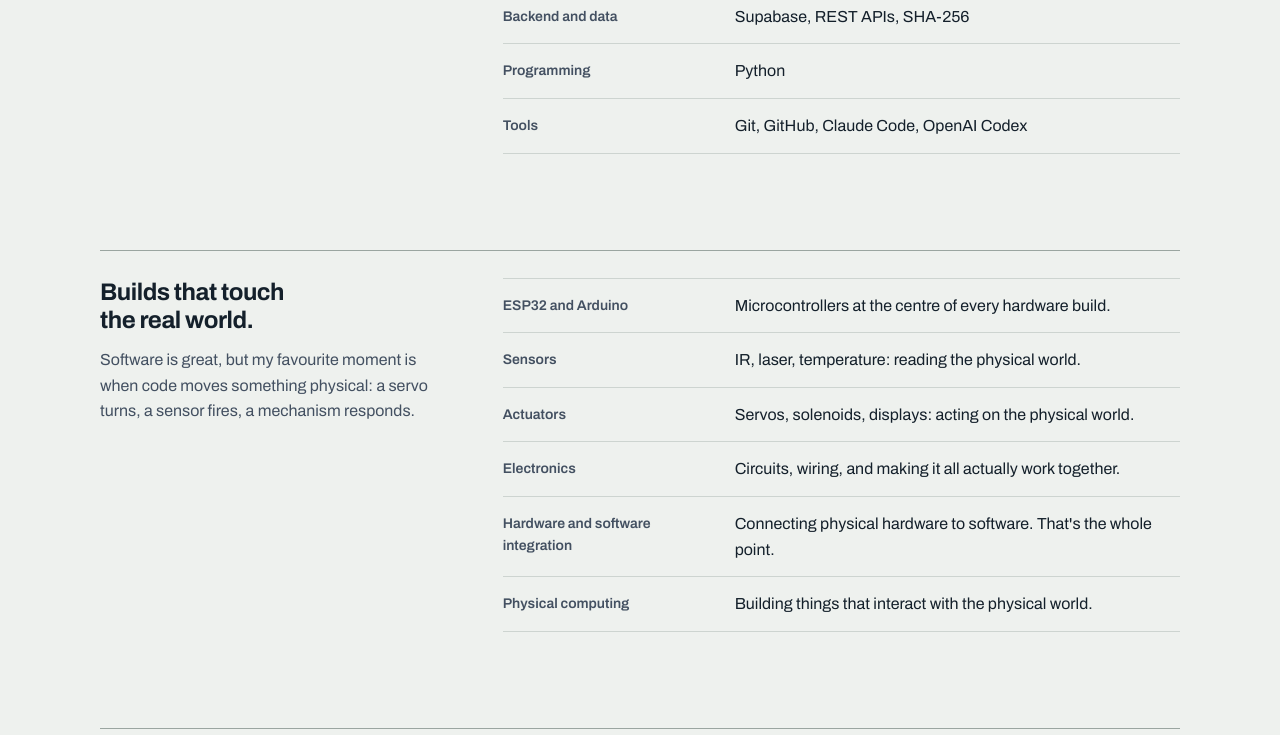
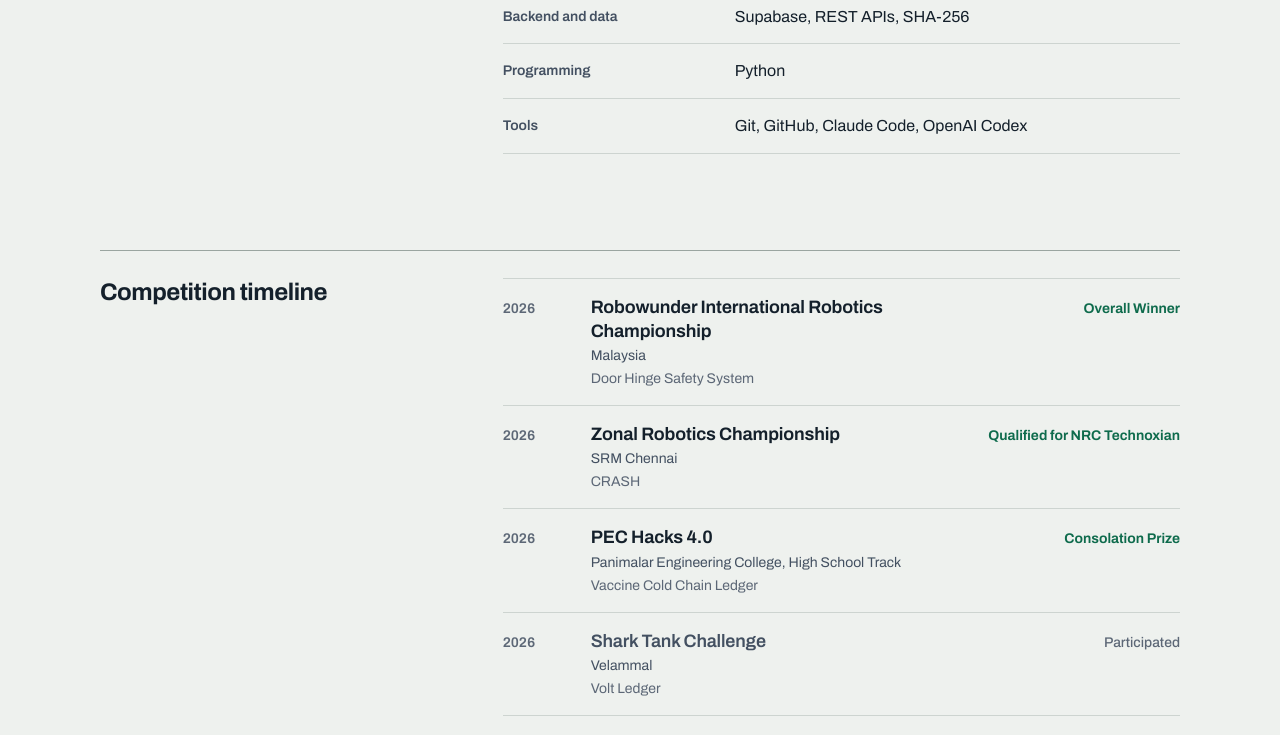
Before and after one commit to Raghav2012Code/dev-portfolio, a React (Vite) app: page / in a window 1280 px wide. Shown: the part 2000-2735 px from the top of the page. Built offline with nearby package versions, Linux system fonts and the light colour scheme; no server answers.

Commit message:
Remove robotics section

```diff
--- a/src/App.tsx
+++ b/src/App.tsx
@@ -8,7 +8,6 @@
 import { Hero } from "./components/Hero";
 import { Navbar } from "./components/Navbar";
 import { ProjectIndex } from "./components/Projects";
-import { Robotics } from "./components/Robotics";
 import { Skills } from "./components/Skills";
 import { Timeline } from "./components/Timeline";
 
@@ -26,7 +25,6 @@
         <Contributions />
         <ProjectIndex />
         <Skills />
-        <Robotics />
         <Timeline />
         <Currently />
         <Contact />
--- a/src/components/Robotics.tsx
+++ /dev/null
@@ -1,18 +0,0 @@
-import { ROBOTICS_ITEMS, SECTION_COPY } from "../data/content";
-import { Section } from "./ui";
-
-export function Robotics() {
-  const copy = SECTION_COPY.robotics;
-  return (
-    <Section id="robotics" title={copy.title} lead={copy.lead}>
-      <dl className="spec">
-        {ROBOTICS_ITEMS.map((item) => (
-          <div className="spec-row" key={item.title}>
-            <dt>{item.title}</dt>
-            <dd>{item.text}</dd>
-          </div>
-        ))}
-      </dl>
-    </Section>
-  );
-}
--- a/src/data/content.ts
+++ b/src/data/content.ts
@@ -10,7 +10,6 @@
   { label: "About", href: "#about" },
   { label: "Projects", href: "#projects" },
   { label: "Stack", href: "#technologies" },
-  { label: "Robotics", href: "#robotics" },
   { label: "Timeline", href: "#timeline" },
   { label: "Contact", href: "#contact" },
 ];
@@ -79,11 +78,6 @@
   },
   stack: {
     title: "Technologies I build with",
-  },
-  robotics: {
-    title: "Builds that touch the real world.",
-    lead:
-      "Software is great, but my favourite moment is when code moves something physical: a servo turns, a sensor fires, a mechanism responds.",
   },
   timeline: {
     title: "Competition timeline",
@@ -336,23 +330,6 @@
   { label: "Tools", items: ["Git", "GitHub", "Claude Code", "OpenAI Codex"] },
 ];
 
-export interface RoboItem {
-  title: string;
-  text: string;
-}
-
-export const ROBOTICS_ITEMS: RoboItem[] = [
-  { title: "ESP32 and Arduino", text: "Microcontrollers at the centre of every hardware build." },
-  { title: "Sensors", text: "IR, laser, temperature: reading the physical world." },
-  { title: "Actuators", text: "Servos, solenoids, displays: acting on the physical world." },
-  { title: "Electronics", text: "Circuits, wiring, and making it all actually work together." },
-  {
-    title: "Hardware and software integration",
-    text: "Connecting physical hardware to software. That's the whole point.",
-  },
-  { title: "Physical computing", text: "Building things that interact with the physical world." },
-];
-
 export interface TimelineItem {
   year: string;
   title: string;
```
